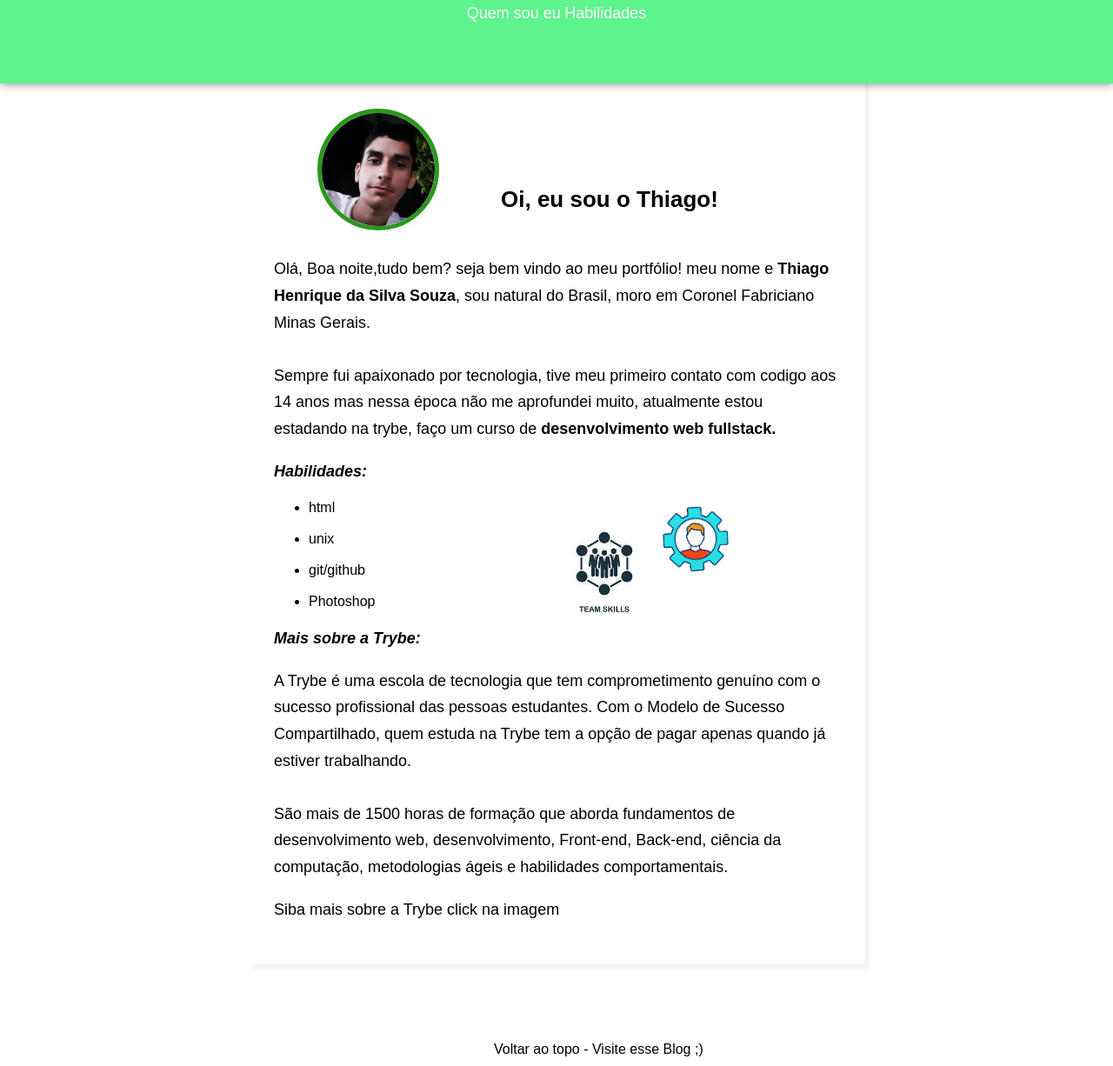
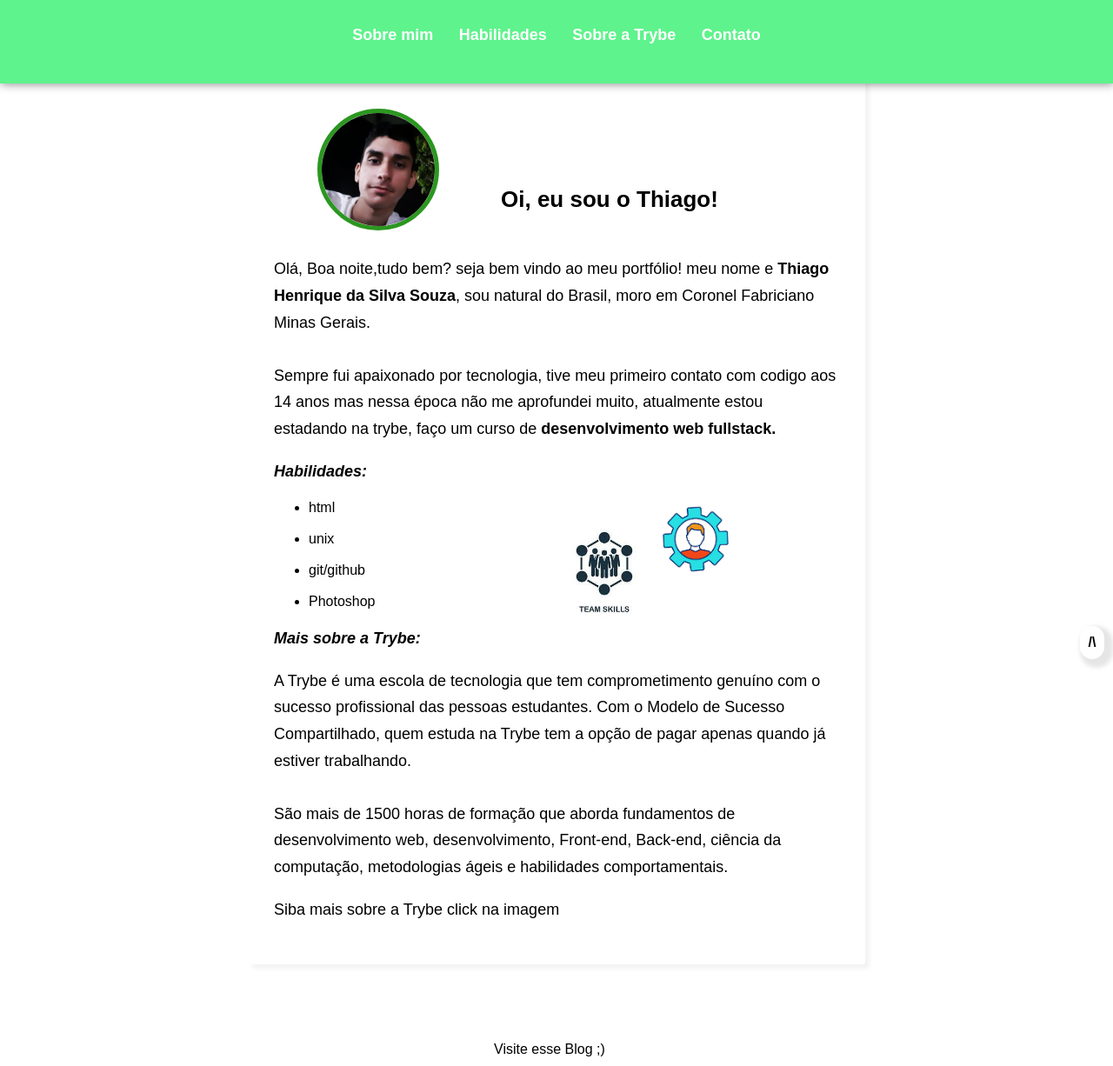
Before and after one commit to ts-dart/ts-dart.github.io, a plain HTML site: page index.html in a window 1280 px wide. Shown: the top 1226 px of the page at 87% size. Drawn offline with Linux system fonts and the light colour scheme.

Commit message:
varias modificaçoes em layout principalmente cabeçalho

```diff
--- a/index.html
+++ b/index.html
@@ -9,9 +9,16 @@
 
   <body>
 
-    <header>
-      <a href="#nome"><p id="quem_sou_eu" style="color:white; display: inline">Quem sou eu</p></a>
-      <a href="#skills"><p id="habilidades" style="color:white; display: inline">Habilidades</p></a>
+    <header id="h">
+
+      <div class="sumario">
+        <a href="#nome"><p id="quem_sou_eu" style="display: inline"><strong>Sobre mim</strong></p></a>
+        <a href="#skills"><p id="habilidades" style="display: inline; margin-left: 25px;"><strong>Habilidades</strong></p></a>
+        <a href="#trybe"><p id="sobre_trybe" style="display: inline; margin-left: 25px;"><strong>Sobre a Trybe</strong></p></a>
+        <p id="contact" style="display: inline; margin-left: 25px;"><strong>Contato</strong></p>
+
+      </div>
+
     </header>
 
     <section id="secao">
@@ -50,10 +57,11 @@
         web, desenvolvimento, Front-end, Back-end, ciência da computação, metodologias
         ágeis e habilidades comportamentais.</p>
       <p>Siba mais sobre a Trybe click na imagem</p><a href="https://www.betrybe.com/" target="__blank"><img src="./trybe.png" alt="logo da trybe" width="20pxd" id="imgtrybe"></a>
+
+      <a href="#h" id="topo"><strong>/\</strong></a>
     </section>
 
     <footer id="links">
-      <a href="#imagem" id="topo">Voltar ao topo - </a>
       <a href="https://jovemnerd.com.br/" target="_blanck" id="blog">Visite esse Blog ;)</a>
     </footer>
 
--- a/script.js
+++ b/script.js
@@ -20,6 +20,17 @@ function saudacao(){
     gambi = "tudo bem? seja bem vindo ao meu portfólio! meu nome e <strong>Thiago Henrique da Silva Souza</strong>, sou natural do Brasil, moro em Coronel Fabriciano Minas Gerais. <br><br> Sempre fui apaixonado por tecnologia, tive meu primeiro contato com codigo aos 14 anos mas nessa época não me aprofundei muito, atualmente estou estadando na trybe, faço um curso de <strong>desenvolvimento web fullstack.</strong>";
 
     descricao.innerHTML += gambi;
-  }
+
+    let cb = document.querySelector('p#contact');
+    let cc = document.querySelector('div#contato');
+
+    cb.addEventListener('click', () => {
+      cc.style.backgroundColor = 'green';
+    })
+
+    cb.addEventListener('mouseout', () => {
+      cc.style.backgroundColor = 'white';
+    })
+}
 
   saudacao();
--- a/style.css
+++ b/style.css
@@ -7,7 +7,7 @@ body{
     color: black;
   }
   a:hover{
-    color: #b3b3b4ec;
+    color: #2b9720;
   }
   p{
     line-height: 1.7;
@@ -51,6 +51,13 @@ body{
   #topo{
     text-decoration: none;
     color: black;
+    box-shadow: 5px 5px 5px 5px rgb(0 0 0 / 10%);
+    padding: 10px;
+    border-radius: 50px;
+    background-color: white;
+    position: fixed;
+    top: 90%;
+    left: 97%;
   }
   #redes{
     font-weight: bold;
@@ -66,6 +73,7 @@ body{
     position: fixed;
     top: 90px;
     left: 1300px;
+    height: 150px;
   }
   #icon_github{
     margin-left: -17%;
@@ -85,6 +93,46 @@ body{
   }
   #imgtrybe{
     position: absolute;
-    top: 163%;
-    left: 710px;
+    top: 154%;
+    left: 698px;
   }
+  #quem_sou_eu{
+    color: white;
+  }
+  #quem_sou_eu:hover{
+    color: #2b9720;
+  }
+  #quem_sou_eu:active{
+    color: black;
+  }
+  #habilidades{
+    color: white;
+  }
+  #habilidades:hover{
+    color: #2b9720;
+  }
+  #habilidades:active{
+    color: black;
+  }
+  #sobre_trybe{
+    color: white;
+  }
+  #sobre_trybe:hover{
+    color: #2b9720;
+  }
+  #sobre_trybe:active{
+    color: black;
+  }
+  #contact{
+    color: white;
+    cursor: pointer;
+  }
+  #contact:hover{
+    color: #2b9720;
+  }
+  #contact:active{
+    color: black;
+  }
+  .sumario{
+    margin-top: 25px;
+  }
```
